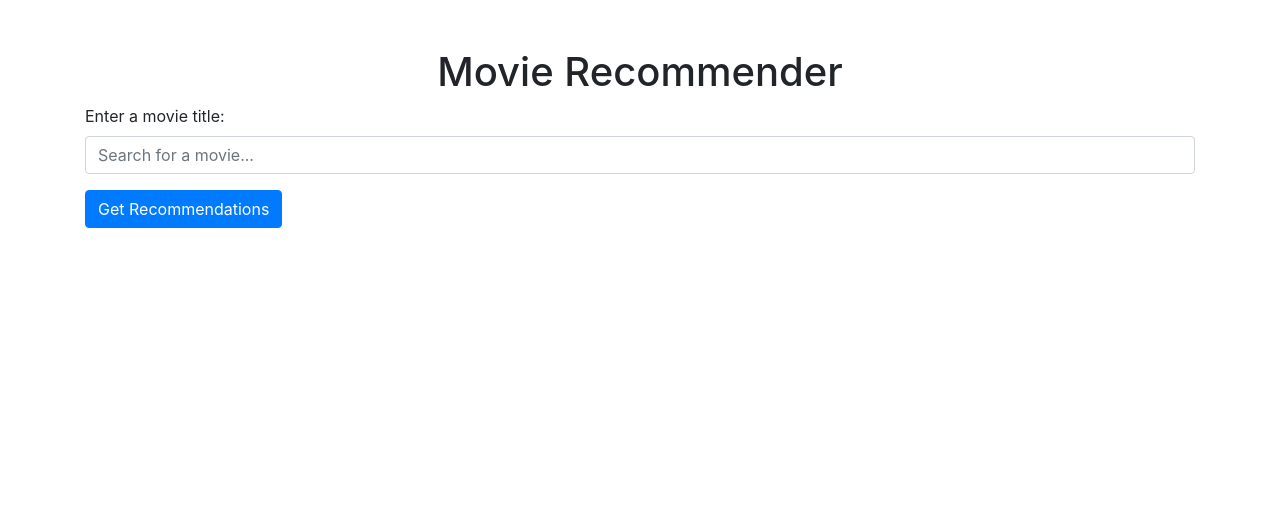
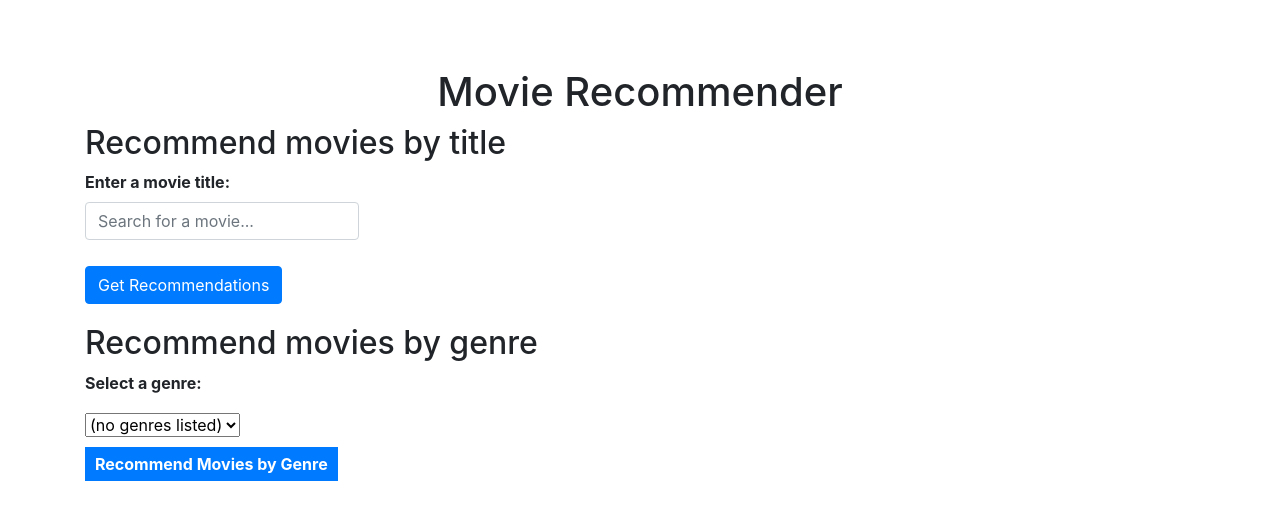
Before and after one commit to KaanIpek/recommender_chatbot, a Flask app: page / in a window 1280 px wide. Shown: the top 520 px of the page. Run offline with Flask 3, Linux system fonts and the light colour scheme; some libraries are stand-ins or nearby versions.

Commit message:
visual update+ added : recommend by genres

```diff
--- a/templates/index.html
+++ b/templates/index.html
@@ -1,6 +1,48 @@
 <!doctype html>
 <html lang="en">
 <head>
+  <style>
+  body {
+    font-family: Arial, sans-serif;
+  }
+
+  .container {
+    max-width: 800px;
+    margin: 0 auto;
+    padding: 20px;
+  }
+
+  h1 {
+    text-align: center;
+  }
+
+  form {
+    display: flex;
+    flex-direction: column;
+    align-items: flex-start;
+    gap: 10px;
+    margin-bottom: 20px;
+  }
+
+  label {
+    font-weight: bold;
+  }
+
+  input[type="submit"] {
+    width: fit-content;
+    padding: 5px 10px;
+    border: none;
+    background-color: #007bff;
+    color: white;
+    font-weight: bold;
+    cursor: pointer;
+  }
+
+  input[type="submit"]:hover {
+    background-color: #0056b3;
+  }
+</style>
+
   <meta charset="UTF-8">
   <meta name="viewport" content="width=device-width, initial-scale=1">
   <title>Movie Recommender</title>
@@ -10,6 +52,8 @@
 <body>
   <div class="container">
     <h1 class="text-center mt-5">Movie Recommender</h1>
+
+    <h2>Recommend movies by title</h2>
     <form action="/recommend" method="post">
       <div class="form-group">
         <label for="movie_title">Enter a movie title:</label>
@@ -19,7 +63,19 @@
       </div>
       <button type="submit" class="btn btn-primary">Get Recommendations</button>
     </form>
+
+    <h2>Recommend movies by genre</h2>
+    <form action="/recommend_genre" method="post">
+      <label for="genre">Select a genre:</label>
+      <select name="genre" id="genre">
+        {% for genre in unique_genres %}
+        <option value="{{ genre }}">{{ genre }}</option>
+        {% endfor %}
+      </select>
+      <input type="submit" value="Recommend Movies by Genre">
+    </form>
   </div>
+
 
   <script src="https://code.jquery.com/jquery-3.5.1.slim.min.js"></script>
   <script src="https://cdn.jsdelivr.net/npm/@popperjs/core@2.9.3/dist/umd/popper.min.js"></script>
@@ -59,6 +115,9 @@
       }
     }
 
+
+
+
     // Load the movie data
     loadMovies();
   </script>
```
